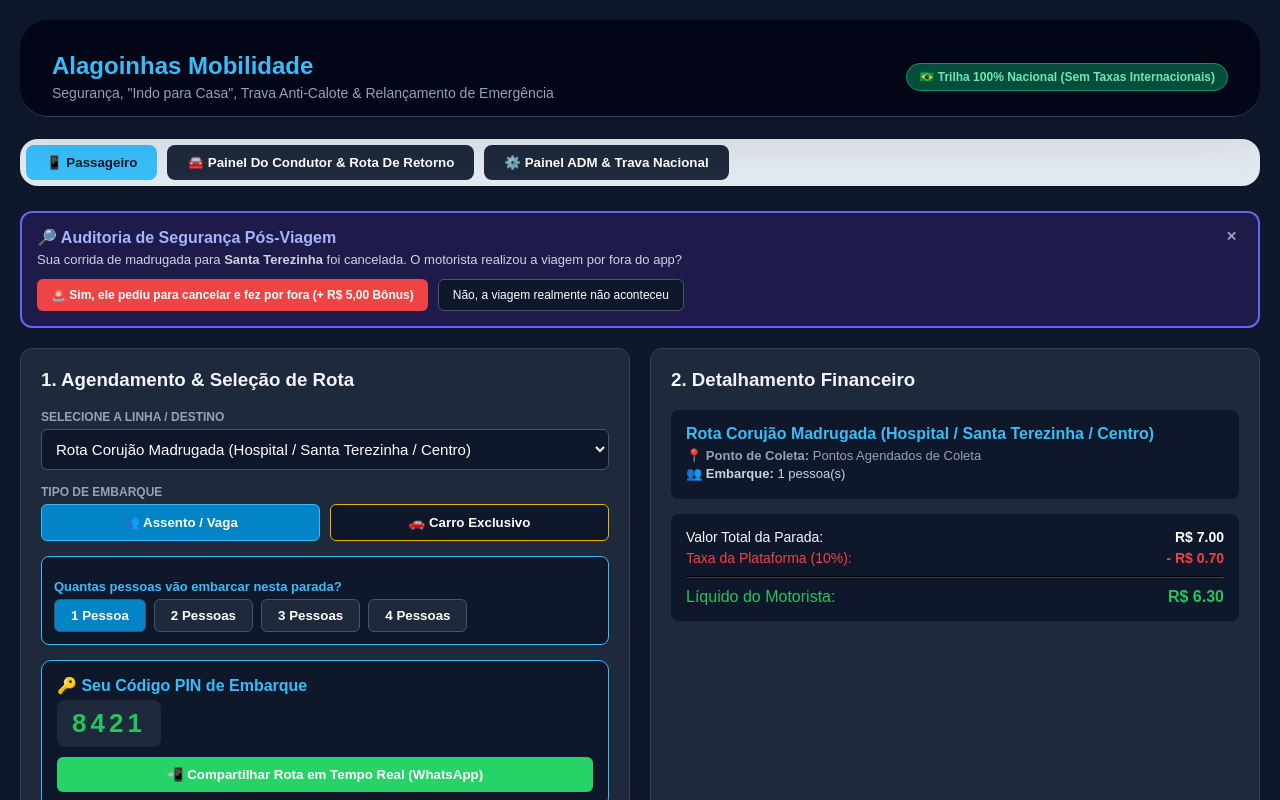
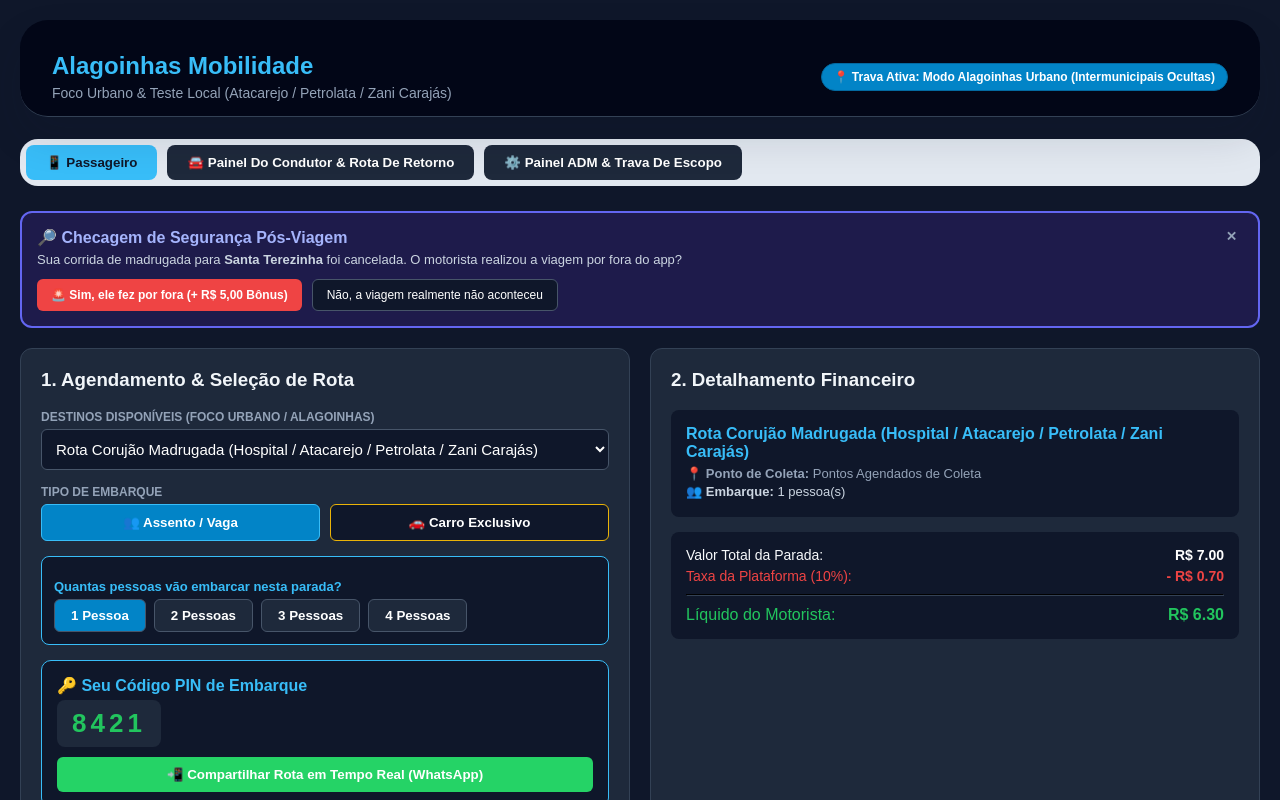
Before and after one commit to flavioaraujooficial-droid/alagoinhas-mobilidade, a React (Vite) app in the folder frontend/: page / in a window 1280 px wide. Shown: the top 800 px of the page. Built offline with nearby package versions, Linux system fonts and the light colour scheme.

Commit message:
Refactor routes for urban focus in Alagoinhas
Updated routes and added new urban route for Alagoinhas. Adjusted state management and UI elements for urban focus.

```diff
--- a/frontend/src/main.jsx
+++ b/frontend/src/main.jsx
@@ -4,15 +4,18 @@ import './styles.css';
 
 // Tabela base de Linhas e Rotas do Hub de Alagoinhas
 const ROTAS_ALAGOINHAS_INICIAL = [
-  { id: 15, nome: "Rota Corujão Madrugada (Hospital / Santa Terezinha / Centro)", categoria: "Madrugada", tipo: "Van / Carro Compartilhado", tarifaColetivo: 7.00, tarifaExclusivo: 40.00, pontoEmbarque: "Pontos Agendados de Coleta", vagasObrigatorias: 4, taxaRetornoVazio: 0.00 },
-  { id: 13, nome: "Alagoinhas ↔ Feira de Santana (Ligeirinho Express)", categoria: "Intermunicipal", tipo: "Carro Compartilhado (4 Vagas)", tarifaColetivo: 40.00, tarifaExclusivo: 160.00, pontoEmbarque: "Praça Rui Barbosa / Viaduto / Rodoviária", vagasObrigatorias: 4, taxaRetornoVazio: 30.00 },
-  { id: 14, nome: "Alagoinhas ↔ Salvador (Ligeirinho Express)", categoria: "Intermunicipal", tipo: "Carro Compartilhado (4 Vagas)", tarifaColetivo: 50.00, tarifaExclusivo: 200.00, pontoEmbarque: "Praça Rui Barbosa / Viaduto / Rodoviária", vagasObrigatorias: 4, taxaRetornoVazio: 50.00 },
+  // --- URBANOS, BAIRROS E EMPRESAS (HABILITADOS NO MODO ALAGOINHAS URBAN) ---
+  { id: 15, nome: "Rota Corujão Madrugada (Hospital / Atacarejo / Petrolata / Zani Carajás)", categoria: "Urbana", tipo: "Van / Carro Compartilhado", tarifaColetivo: 7.00, tarifaExclusivo: 40.00, pontoEmbarque: "Pontos Agendados de Coleta", vagasObrigatorias: 4, taxaRetornoVazio: 0.00 },
   { id: 1, nome: "Mangalô / Santa Terezinha ↔ Centro", categoria: "Urbana", tipo: "Urbano / Bairro", tarifaColetivo: 4.00, tarifaExclusivo: 25.00, pontoEmbarque: "Qualquer Ponto Central / Bairro", vagasObrigatorias: 1, taxaRetornoVazio: 0.00 },
   { id: 2, nome: "Alagoinhas Velha / Praça Kennedy ↔ Centro", categoria: "Urbana", tipo: "Urbano / Bairro", tarifaColetivo: 4.50, tarifaExclusivo: 25.00, pontoEmbarque: "Praça Kennedy / Centro", vagasObrigatorias: 1, taxaRetornoVazio: 0.00 },
   { id: 5, nome: "Fazenda Catuzinho ↔ Centro", categoria: "Distrital", tipo: "Povoado / Rural", tarifaColetivo: 4.50, tarifaExclusivo: 25.00, pontoEmbarque: "Transbordo / Centro", vagasObrigatorias: 1, taxaRetornoVazio: 8.00 },
   { id: 6, nome: "Boa União ↔ Centro", categoria: "Distrital", tipo: "Povoado / Rural", tarifaColetivo: 5.50, tarifaExclusivo: 30.00, pontoEmbarque: "Transbordo", vagasObrigatorias: 1, taxaRetornoVazio: 10.00 },
   { id: 7, nome: "Estêvão ↔ Centro", categoria: "Distrital", tipo: "Povoado / Rural", tarifaColetivo: 5.00, tarifaExclusivo: 28.00, pontoEmbarque: "Transbordo", vagasObrigatorias: 1, taxaRetornoVazio: 8.00 },
   { id: 8, nome: "Riacho da Guia / Calu ↔ Transbordo", categoria: "Distrital", tipo: "Distrito / Rural", tarifaColetivo: 7.00, tarifaExclusivo: 45.00, pontoEmbarque: "Transbordo", vagasObrigatorias: 1, taxaRetornoVazio: 15.00 },
+
+  // --- INTERMUNICIPAIS / BLOQUEADOS TEMPORARIAMENTE NO TESTE DA CIDADE ---
+  { id: 13, nome: "Alagoinhas ↔ Feira de Santana (Ligeirinho Express)", categoria: "Intermunicipal", tipo: "Carro Compartilhado (4 Vagas)", tarifaColetivo: 40.00, tarifaExclusivo: 160.00, pontoEmbarque: "Praça Rui Barbosa / Viaduto / Rodoviária", vagasObrigatorias: 4, taxaRetornoVazio: 30.00 },
+  { id: 14, nome: "Alagoinhas ↔ Salvador (Ligeirinho Express)", categoria: "Intermunicipal", tipo: "Carro Compartilhado (4 Vagas)", tarifaColetivo: 50.00, tarifaExclusivo: 200.00, pontoEmbarque: "Praça Rui Barbosa / Viaduto / Rodoviária", vagasObrigatorias: 4, taxaRetornoVazio: 50.00 },
   { id: 9, nome: "Pedrão ↔ Alagoinhas", categoria: "Intermunicipal", tipo: "Regional", tarifaColetivo: 9.00, tarifaExclusivo: 60.00, pontoEmbarque: "Viaduto / Centro", vagasObrigatorias: 1, taxaRetornoVazio: 15.00 },
   { id: 10, nome: "Aramari ↔ Alagoinhas", categoria: "Intermunicipal", tipo: "Regional", tarifaColetivo: 6.00, tarifaExclusivo: 35.00, pontoEmbarque: "Terminal Central", vagasObrigatorias: 1, taxaRetornoVazio: 10.00 }
 ];
@@ -23,8 +26,8 @@ function App() {
   const [modalidade, setModalidade] = useState('coletivo');
   const [qtdPassageirosPonto, setQtdPassageirosPonto] = useState(1);
 
-  // SOBERANIA NACIONAL
-  const [modoApenasNacional, setModoApenasNacional] = useState(true);
+  // TRAVA GEOGRÁFICA DE TESTE (APENAS URBANOS DE ALAGOINHAS)
+  const [modoApenasUrbanoAlagoinhas, setModoApenasUrbanoAlagoinhas] = useState(true);
 
   // MODO "INDO PARA CASA" (CONDUTOR)
   const [modoIndoParaCasa, setModoIndoParaCasa] = useState(false);
@@ -42,19 +45,25 @@ function App() {
   // AUDITORIA ANTI-FRAUDE (VIAGEM POR FORA)
   const [mostrarPesquisaCancelamento, setMostrarPesquisaCancelamento] = useState(true);
   const [respostaFraude, setRespostaFraude] = useState(null);
-  const [multaAplicada, setMultaAplicada] = useState(false);
 
   // AUTENTICAÇÃO ADM
   const [autenticadoAdm, setAutenticadoAdm] = useState(false);
   const [senhaInput, setSenhaInput] = useState('');
 
-  // PARÂMETROS OPERACIONAIS
+  // PARÂMETROS OPERACIONAIS E ROTAS
   const [taxaPlataforma, setTaxaPlataforma] = useState(10);
   const [reservaMinimaPassageiro, setReservaMinimaPassageiro] = useState(20.00);
   const [saldoCarteiraPassageiro, setSaldoCarteiraPassageiro] = useState(25.00);
 
   const [rotas, setRotas] = useState(ROTAS_ALAGOINHAS_INICIAL);
-  const rotaSelecionada = rotas.find(r => r.id === Number(idRotaSelecionada)) || rotas[0];
+  const [novaRota, setNovaRota] = useState({ nome: '', categoria: 'Urbana', tarifaColetivo: 5, tarifaExclusivo: 30, pontoEmbarque: 'Centro', taxaRetornoVazio: 0 });
+
+  // FILTRAGEM DINÂMICA DE ROTAS COM BASE NA TRAVA GEOGRÁFICA
+  const rotasExibidas = modoApenasUrbanoAlagoinhas
+    ? rotas.filter(r => r.categoria === "Urbana" || r.categoria === "Distrital" || r.categoria === "Madrugada")
+    : rotas;
+
+  const rotaSelecionada = rotasExibidas.find(r => r.id === Number(idRotaSelecionada)) || rotasExibidas[0];
 
   // CÁLCULOS
   const tarifaUnitaria = modalidade === 'coletivo' ? rotaSelecionada.tarifaColetivo : rotaSelecionada.tarifaExclusivo;
@@ -79,13 +88,22 @@ function App() {
     }
   };
 
+  const adicionarNovaRota = (e) => {
+    e.preventDefault();
+    if (!novaRota.nome) return;
+    const novoid = rotas.length > 0 ? Math.max(...rotas.map(r => r.id)) + 1 : 1;
+    setRotas([...rotas, { ...novaRota, id: novoid, vagasObrigatorias: 1 }]);
+    setNovaRota({ nome: '', categoria: 'Urbana', tarifaColetivo: 5, tarifaExclusivo: 30, pontoEmbarque: 'Centro', taxaRetornoVazio: 0 });
+    alert('Nova rota urbana/ponto de empresa adicionado com sucesso!');
+  };
+
   const validarPinMotorista = (e) => {
     e.preventDefault();
     if (pinDigitadoMotorista === codigoPinEmbarque) {
       setCorridaIniciadaSegura(true);
-      alert('✓ CÓDIGO CONFIRMADO! Passageiro e motorista autenticados com segurança. Boa viagem!');
+      alert('✓ CÓDIGO CONFIRMADO! Embarque autenticado com sucesso. Boa viagem!');
     } else {
-      alert('❌ CÓDIGO INCORRETO! Solicite o código PIN de 4 dígitos ao passageiro antes de iniciar.');
+      alert('❌ CÓDIGO INCORRETO! Solicite o PIN de 4 dígitos ao passageiro.');
     }
   };
 
@@ -97,15 +115,14 @@ function App() {
   const cancelarAgendamentoEmergencia = () => {
     setAgendamentoAtivo(false);
     setAlertaEmergenciaRelancado(true);
-    alert('Agendamento cancelado com sucesso. A corrida foi relançada com PRIORIDADE MÁXIMA para os outros motoristas!');
+    alert('Agendamento cancelado. A corrida foi relançada com PRIORIDADE MÁXIMA para os outros motoristas!');
   };
 
   const responderPesquisaFraude = (opcao) => {
     setRespostaFraude(opcao);
     if (opcao === 'sim_por_fora') {
-      setMultaAplicada(true);
       setSaldoCarteiraPassageiro(prev => prev + 5.00);
-      alert('Obrigado! Você recebeu R$ 5,00 de bônus na carteira. O motorista foi notificado e auditado.');
+      alert('Obrigado! Bônus de R$ 5,00 adicionado à carteira. O motorista foi auditado.');
     } else {
       alert('Obrigado pelas informações!');
     }
@@ -118,16 +135,16 @@ function App() {
       <header style={{ borderBottom: '1px solid #334155', paddingBottom: '15px', marginBottom: '20px', display: 'flex', justifyContent: 'space-between', alignItems: 'center', flexWrap: 'wrap', gap: '10px' }}>
         <div>
           <h1 style={{ color: '#38bdf8', margin: 0, fontSize: '24px' }}>Alagoinhas Mobilidade</h1>
-          <p style={{ color: '#94a3b8', margin: '5px 0 0 0', fontSize: '14px' }}>Segurança, "Indo para Casa", Trava Anti-Calote & Relançamento de Emergência</p>
+          <p style={{ color: '#94a3b8', margin: '5px 0 0 0', fontSize: '14px' }}>Foco Urbano & Teste Local (Atacarejo / Petrolata / Zani Carajás)</p>
         </div>
 
-        {modoApenasNacional ? (
-          <span style={{ backgroundColor: '#064e3b', color: '#6ee7b7', border: '1px solid #059669', padding: '6px 12px', borderRadius: '20px', fontSize: '12px', fontWeight: 'bold' }}>
-            🇧🇷 Trilha 100% Nacional (Sem Taxas Internacionais)
+        {modoApenasUrbanoAlagoinhas ? (
+          <span style={{ backgroundColor: '#0284c7', color: '#fff', border: '1px solid #0369a1', padding: '6px 12px', borderRadius: '20px', fontSize: '12px', fontWeight: 'bold' }}>
+            📍 Trava Ativa: Modo Alagoinhas Urbano (Intermunicipais Ocultas)
           </span>
         ) : (
           <span style={{ backgroundColor: '#475569', padding: '6px 12px', borderRadius: '20px', fontSize: '12px', fontWeight: 'bold' }}>
-            🌐 Modo Híbrido Global
+            🌐 Operação Regional Expandida
           </span>
         )}
       </header>
@@ -141,7 +158,7 @@ function App() {
           🚘 Painel do Condutor & Rota de Retorno
         </button>
         <button onClick={() => setAbaAtiva('adm')} style={{ padding: '10px 20px', borderRadius: '8px', border: 'none', backgroundColor: abaAtiva === 'adm' ? '#eab308' : '#1e293b', color: abaAtiva === 'adm' ? '#0f172a' : '#fff', fontWeight: 'bold', cursor: 'pointer' }}>
-          ⚙️ Painel ADM & Trava Nacional
+          ⚙️ Painel ADM & Trava de Escopo
         </button>
       </nav>
 
@@ -150,7 +167,7 @@ function App() {
         <div style={{ backgroundColor: '#7f1d1d', border: '2px solid #ef4444', padding: '15px', borderRadius: '10px', marginBottom: '20px', color: '#fff' }}>
           <h4 style={{ margin: 0, fontSize: '16px' }}>🚨 AVISO: CORRIDA RELANÇADA COM PRIORIDADE MÁXIMA</h4>
           <p style={{ margin: '5px 0 0 0', fontSize: '13px', color: '#fca5a5' }}>
-            O motorista anterior informou uma emergência. O agendamento para <strong>Santa Terezinha / Centro</strong> foi relançado com destaque para os demais motoristas da região!
+            O agendamento para <strong>Santa Terezinha / Centro</strong> foi relançado com prioridade!
           </p>
         </div>
       )}
@@ -160,7 +177,7 @@ function App() {
         <div style={{ backgroundColor: '#1e1b4b', border: '2px solid #6366f1', padding: '15px', borderRadius: '12px', marginBottom: '20px' }}>
           <div style={{ display: 'flex', justifyContent: 'space-between', alignItems: 'flex-start' }}>
             <div>
-              <h4 style={{ margin: '0 0 5px 0', color: '#a5b4fc' }}>🔎 Auditoria de Segurança Pós-Viagem</h4>
+              <h4 style={{ margin: '0 0 5px 0', color: '#a5b4fc' }}>🔎 Checagem de Segurança Pós-Viagem</h4>
               <p style={{ margin: 0, fontSize: '13px', color: '#cbd5e1' }}>
                 Sua corrida de madrugada para <strong>Santa Terezinha</strong> foi cancelada. O motorista realizou a viagem por fora do app?
               </p>
@@ -173,7 +190,7 @@ function App() {
               <button
                 onClick={() => responderPesquisaFraude('sim_por_fora')}
                 style={{ padding: '8px 14px', borderRadius: '6px', border: 'none', backgroundColor: '#ef4444', color: '#fff', fontWeight: 'bold', cursor: 'pointer', fontSize: '12px' }}>
-                🚨 Sim, ele pediu para cancelar e fez por fora (+ R$ 5,00 Bônus)
+                🚨 Sim, ele fez por fora (+ R$ 5,00 Bônus)
               </button>
               <button
                 onClick={() => responderPesquisaFraude('nao_realizada')}
@@ -183,7 +200,7 @@ function App() {
             </div>
           ) : (
             <div style={{ marginTop: '10px', color: '#22c55e', fontSize: '12px', fontWeight: 'bold' }}>
-              ✓ Resposta registrada com sucesso. Bônus creditado na sua carteira!
+              ✓ Bônus creditado na carteira!
             </div>
           )}
         </div>
@@ -197,9 +214,11 @@ function App() {
             <h3 style={{ marginTop: 0, color: '#f1f5f9' }}>1. Agendamento & Seleção de Rota</h3>
 
             <div style={{ marginBottom: '15px' }}>
-              <label style={{ display: 'block', color: '#94a3b8', fontSize: '12px', marginBottom: '5px' }}>SELECIONE A LINHA / DESTINO</label>
+              <label style={{ display: 'block', color: '#94a3b8', fontSize: '12px', marginBottom: '5px' }}>
+                DESTINOS DISPONÍVEIS ({modoApenasUrbanoAlagoinhas ? 'FOCO URBANO / ALAGOINHAS' : 'TODOS OS DESTINOS'})
+              </label>
               <select value={idRotaSelecionada} onChange={(e) => setIdRotaSelecionada(e.target.value)} style={{ width: '100%', padding: '10px', borderRadius: '6px', backgroundColor: '#0f172a', color: '#fff', border: '1px solid #475569' }}>
-                {rotas.map(r => (
+                {rotasExibidas.map(r => (
                   <option key={r.id} value={r.id}>{r.nome}</option>
                 ))}
               </select>
@@ -307,13 +326,7 @@ function App() {
         <div style={{ backgroundColor: '#1e293b', padding: '20px', borderRadius: '12px', border: '1px solid #334155' }}>
           <h3 style={{ marginTop: 0, color: '#22c55e' }}>Painel do Condutor</h3>
 
-          {multaAplicada && (
-            <div style={{ backgroundColor: '#7f1d1d', border: '1px solid #ef4444', padding: '12px', borderRadius: '8px', marginBottom: '15px', color: '#fff', fontSize: '13px' }}>
-              ⚠ <strong>ALERTA DE INFRAÇÃO:</strong> Viagem identificada como realizada por fora. Taxa e multa debitadas do seu saldo.
-            </div>
-          )}
-
-          {/* MODO "INDO PARA CASA" RESTAURADO */}
+          {/* MODO "INDO PARA CASA" */}
           <div style={{ backgroundColor: '#0f172a', padding: '20px', borderRadius: '10px', marginBottom: '20px', border: '1px solid #334155' }}>
             <div style={{ display: 'flex', alignItems: 'center', justifyContent: 'space-between', flexWrap: 'wrap', gap: '10px' }}>
               <div>
@@ -340,7 +353,6 @@ function App() {
                   <option value="Riacho da Guia / Calu">Riacho da Guia / Calu</option>
                   <option value="Aramari">Aramari</option>
                   <option value="Pedrão">Pedrão</option>
-                  <option value="Catu / Pojuca">Catu / Pojuca</option>
                   <option value="Santa Terezinha / Mangalô">Santa Terezinha / Mangalô</option>
                 </select>
               </div>
@@ -376,9 +388,9 @@ function App() {
             )}
           </div>
 
-          {/* AGENDAMENTO E BOTÃO DE IMPREVISTO/EMERGÊNCIA */}
+          {/* AGENDAMENTO E EMERGÊNCIA */}
           <div style={{ backgroundColor: '#0f172a', padding: '20px', borderRadius: '10px', border: '1px solid #334155' }}>
-            <h4 style={{ margin: '0 0 10px 0', color: '#38bdf8' }}>📅 Seu Agendamento da Madrugada:</h4>
+            <h4 style={{ margin: '0 0 10px 0', color: '#38bdf8' }}>📅 Agendamento da Madrugada (Atacarejo / Petrolata / Zani Carajás):</h4>
 
             {agendamentoAtivo ? (
               <div>
@@ -426,68 +438,55 @@ function App() {
           ) : (
             <div style={{ backgroundColor: '#1e293b', padding: '20px', borderRadius: '12px' }}>
               <div style={{ display: 'flex', justifyContent: 'space-between', alignItems: 'center', marginBottom: '20px' }}>
-                <h3 style={{ margin: 0, color: '#eab308' }}>Painel ADM</h3>
+                <h3 style={{ margin: 0, color: '#eab308' }}>Painel ADM & Gestão de Escopo</h3>
                 <button onClick={() => setAutenticadoAdm(false)} style={{ padding: '6px 12px', borderRadius: '6px', border: 'none', backgroundColor: '#ef4444', color: '#fff', cursor: 'pointer' }}>
                   Sair
                 </button>
               </div>
 
-              {/* CHAVE DE TRAVA NACIONAL */}
+              {/* TRAVA GEOGRÁFICA (MODO ALAGOINHAS URBAN) */}
               <div style={{ backgroundColor: '#0f172a', padding: '20px', borderRadius: '10px', marginBottom: '20px', border: '1px solid #38bdf8' }}>
                 <div style={{ display: 'flex', alignItems: 'center', justifyContent: 'space-between', flexWrap: 'wrap', gap: '10px' }}>
                   <div>
-                    <h4 style={{ margin: 0, color: '#38bdf8' }}>🇧🇷 Modo Soberania Nacional (Pix / Carteira Local)</h4>
+                    <h4 style={{ margin: 0, color: '#38bdf8' }}>📍 Trava Geográfica: Modo Alagoinhas Urbano</h4>
                     <p style={{ margin: '5px 0 0 0', color: '#94a3b8', fontSize: '13px' }}>
-                      Bloqueia taxas de intermediários globais e mantém a riqueza circulando na economia baiana.
+                      Bloqueia/Oculta linhas intermunicipais e restringe a operação para testes exaustivos no perímetro de Alagoinhas.
                     </p>
                   </div>
 
                   <button
-                    onClick={() => setModoApenasNacional(!modoApenasNacional)}
-                    style={{ padding: '10px 20px', borderRadius: '8px', border: 'none', backgroundColor: modoApenasNacional ? '#22c55e' : '#ef4444', color: '#fff', fontWeight: 'bold', cursor: 'pointer' }}>
-                    {modoApenasNacional ? '✓ TRAVA NACIONAL ATIVA' : '🔓 MODO GLOBAL LIBERADO'}
+                    onClick={() => setModoApenasUrbanoAlagoinhas(!modoApenasUrbanoAlagoinhas)}
+                    style={{ padding: '10px 20px', borderRadius: '8px', border: 'none', backgroundColor: modoApenasUrbanoAlagoinhas ? '#0284c7' : '#475569', color: '#fff', fontWeight: 'bold', cursor: 'pointer' }}>
+                    {modoApenasUrbanoAlagoinhas ? '✓ TRAVA URBANA ATIVA' : '🔓 EXPANDIR PARA REGIONAL'}
                   </button>
                 </div>
               </div>
 
-              {/* AUDITORIA DE CANCELAMENTOS */}
-              <div style={{ backgroundColor: '#0f172a', padding: '15px', borderRadius: '8px', marginBottom: '20px', border: '1px solid #334155' }}>
-                <h4 style={{ margin: '0 0 10px 0', color: '#ef4444' }}>🚨 Auditoria Anti-Fraude (Viagens por Fora)</h4>
-                <table style={{ width: '100%', borderCollapse: 'collapse', textAlign: 'left', fontSize: '13px' }}>
-                  <thead>
-                    <tr style={{ borderBottom: '1px solid #334155', color: '#94a3b8' }}>
-                      <th style={{ padding: '8px' }}>Motorista</th>
-                      <th style={{ padding: '8px' }}>Rota</th>
-                      <th style={{ padding: '8px' }}>Motivo</th>
-                      <th style={{ padding: '8px' }}>Auditoria Passageiro</th>
-                      <th style={{ padding: '8px' }}>Ação do Sistema</th>
-                    </tr>
-                  </thead>
-                  <tbody>
-                    <tr style={{ borderBottom: '1px solid #1e293b' }}>
-                      <td style={{ padding: '8px', fontWeight: 'bold' }}>Condutor #402</td>
-                      <td style={{ padding: '8px' }}>Corujão Santa Terezinha</td>
-                      <td style={{ padding: '8px', color: '#ef4444' }}>"Desistência"</td>
-                      <td style={{ padding: '8px', color: '#22c55e', fontWeight: 'bold' }}>Confirmou viagem por fora</td>
-                      <td style={{ padding: '8px', color: '#eab308' }}>Taxa cobrada + Multa de R$ 15,00</td>
-                    </tr>
-                  </tbody>
-                </table>
+              {/* FORMULÁRIO PARA CADASTRAR NOVAS ROTAS / EMPRESAS LOCAIS */}
+              <div style={{ backgroundColor: '#0f172a', padding: '15px', borderRadius: '8px', marginBottom: '25px', border: '1px solid #334155' }}>
+                <h4 style={{ margin: '0 0 10px 0', color: '#22c55e' }}>+ Cadastrar Novo Ponto de Empresa / Bairro em Alagoinhas</h4>
+                <form onSubmit={adicionarNovaRota} style={{ display: 'grid', gridTemplateColumns: 'repeat(auto-fit, minmax(150px, 1fr))', gap: '10px' }}>
+                  <input type="text" placeholder="Ex: Atacarejo / Murilo Cavalcante" value={novaRota.nome} onChange={(e) => setNovaRota({ ...novaRota, nome: e.target.value })} style={{ padding: '8px', borderRadius: '4px', border: '1px solid #475569', backgroundColor: '#1e293b', color: '#fff' }} required />
+                  <input type="text" placeholder="Ponto de Embarque" value={novaRota.pontoEmbarque} onChange={(e) => setNovaRota({ ...novaRota, pontoEmbarque: e.target.value })} style={{ padding: '8px', borderRadius: '4px', border: '1px solid #475569', backgroundColor: '#1e293b', color: '#fff' }} required />
+                  <input type="number" step="0.5" placeholder="Tarifa Vaga (R$)" value={novaRota.tarifaColetivo} onChange={(e) => setNovaRota({ ...novaRota, tarifaColetivo: parseFloat(e.target.value) || 0 })} style={{ padding: '8px', borderRadius: '4px', border: '1px solid #475569', backgroundColor: '#1e293b', color: '#fff' }} required />
+                  <input type="number" step="1" placeholder="Carro Exclusivo (R$)" value={novaRota.tarifaExclusivo} onChange={(e) => setNovaRota({ ...novaRota, tarifaExclusivo: parseFloat(e.target.value) || 0 })} style={{ padding: '8px', borderRadius: '4px', border: '1px solid #475569', backgroundColor: '#1e293b', color: '#fff' }} required />
+                  <button type="submit" style={{ padding: '8px 15px', borderRadius: '4px', border: 'none', backgroundColor: '#22c55e', color: '#fff', fontWeight: 'bold', cursor: 'pointer' }}>+ Cadastrar Rota</button>
+                </form>
               </div>
 
               {/* TABELA EDITÁVEL DE TARIFAS */}
-              <h4 style={{ color: '#f1f5f9', marginBottom: '10px' }}>Editar Tarifas Gerais</h4>
+              <h4 style={{ color: '#f1f5f9', marginBottom: '10px' }}>Editar Tarifas das Rotas Exibidas</h4>
               <div style={{ overflowX: 'auto' }}>
                 <table style={{ width: '100%', borderCollapse: 'collapse', textAlign: 'left' }}>
                   <thead>
                     <tr style={{ borderBottom: '2px solid #334155', color: '#38bdf8' }}>
                       <th style={{ padding: '10px' }}>Rota</th>
                       <th style={{ padding: '10px' }}>Vaga (R$)</th>
-                      <th style={{ padding: '10px' }}>Carro Fechado (R$)</th>
+                      <th style={{ padding: '10px' }}>Carro Exclusivo (R$)</th>
                     </tr>
                   </thead>
                   <tbody>
-                    {rotas.map((r) => (
+                    {rotasExibidas.map((r) => (
                       <tr key={r.id} style={{ borderBottom: '1px solid #334155' }}>
                         <td style={{ padding: '10px', fontWeight: 'bold' }}>{r.nome}</td>
                         <td style={{ padding: '10px' }}>
```
